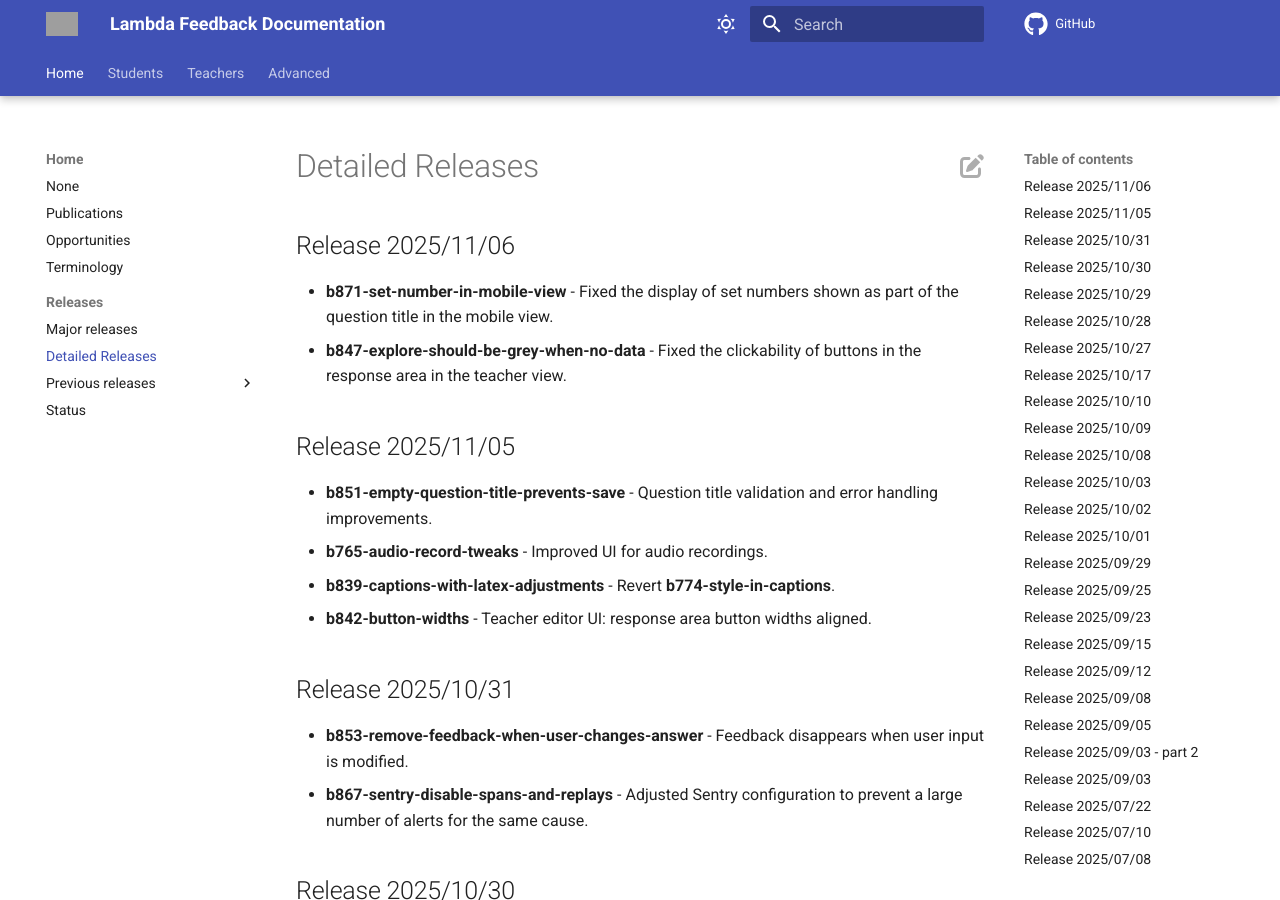
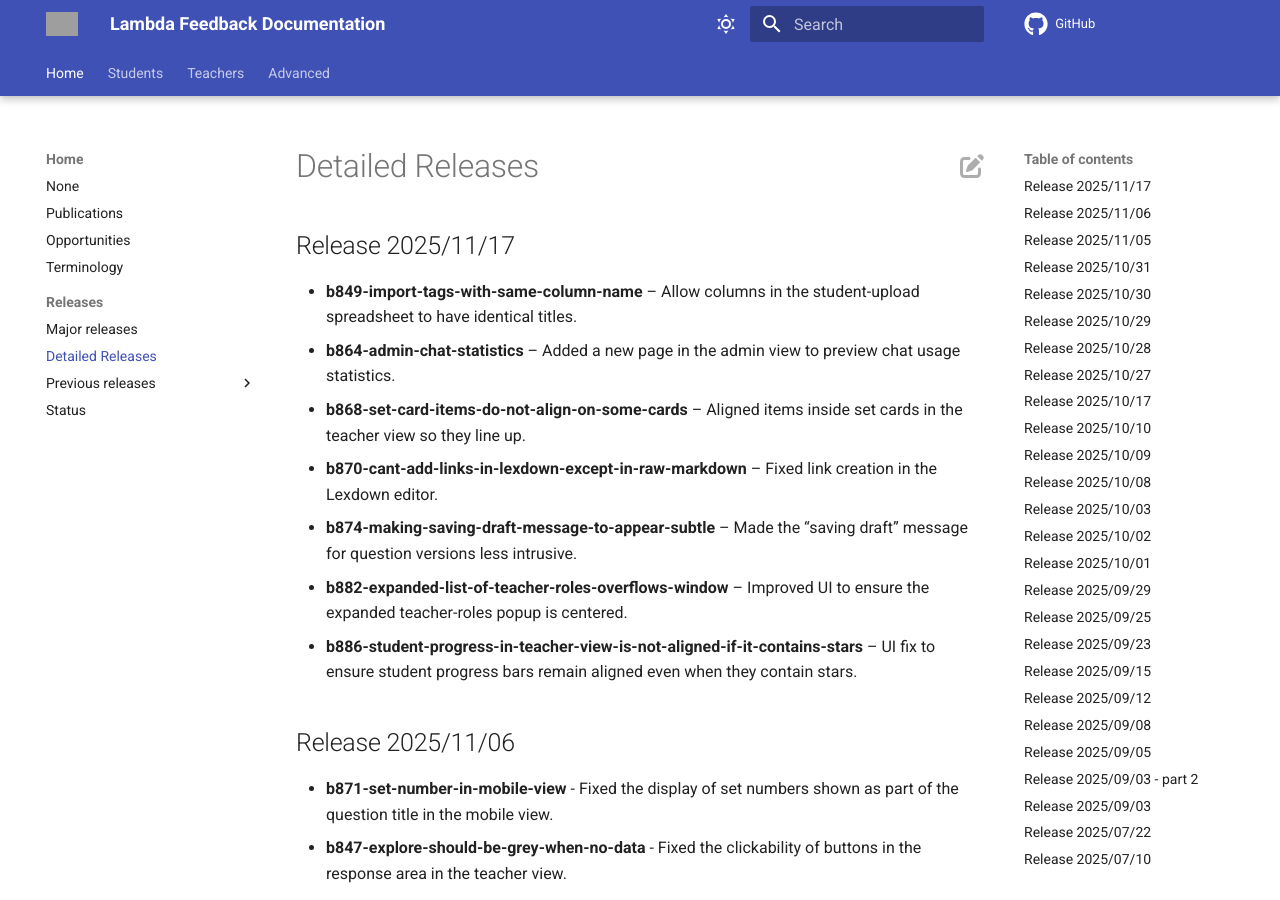
Before and after one commit to lambda-feedback/user-documentation, an MkDocs documentation site: the page built from docs/releases/detailed_releases.md, in a window 1280 px wide and 900 px high. Built offline with MkDocs 1.6.1 and Material for MkDocs 9.7.7, drawn with Linux system fonts in a browser that asks for light colours; comment, search, counter and statistics services are not loaded; grey boxes are pictures that could not be loaded.

Commit message:
Release 2025/11/17 added

```diff
--- a/docs/releases/detailed_releases.md
+++ b/docs/releases/detailed_releases.md
@@ -1,3 +1,13 @@
+## Release 2025/11/17
+
+- **b849-import-tags-with-same-column-name** – Allow columns in the student-upload spreadsheet to have identical titles.
+- **b864-admin-chat-statistics** – Added a new page in the admin view to preview chat usage statistics.
+- **b868-set-card-items-do-not-align-on-some-cards** – Aligned items inside set cards in the teacher view so they line up.
+- **b870-cant-add-links-in-lexdown-except-in-raw-markdown** – Fixed link creation in the Lexdown editor.
+- **b874-making-saving-draft-message-to-appear-subtle** – Made the “saving draft” message for question versions less intrusive.
+- **b882-expanded-list-of-teacher-roles-overflows-window** – Improved UI to ensure the expanded teacher-roles popup is centered.
+- **b886-student-progress-in-teacher-view-is-not-aligned-if-it-contains-stars** – UI fix to ensure student progress bars remain aligned even when they contain stars.
+
 ## Release 2025/11/06
 
 - **b871-set-number-in-mobile-view** - Fixed the display of set numbers shown as part of the question title in the mobile view.
```
